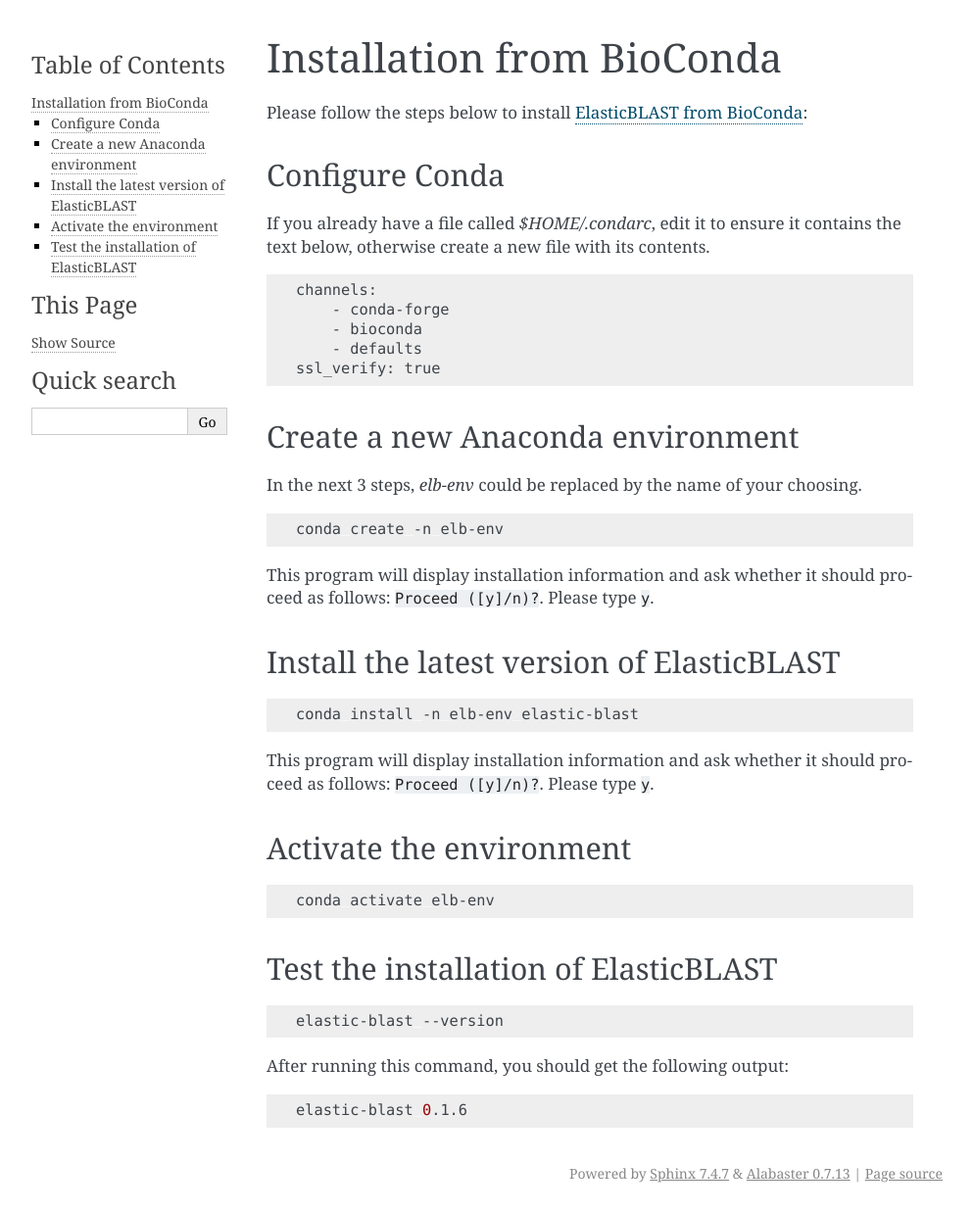
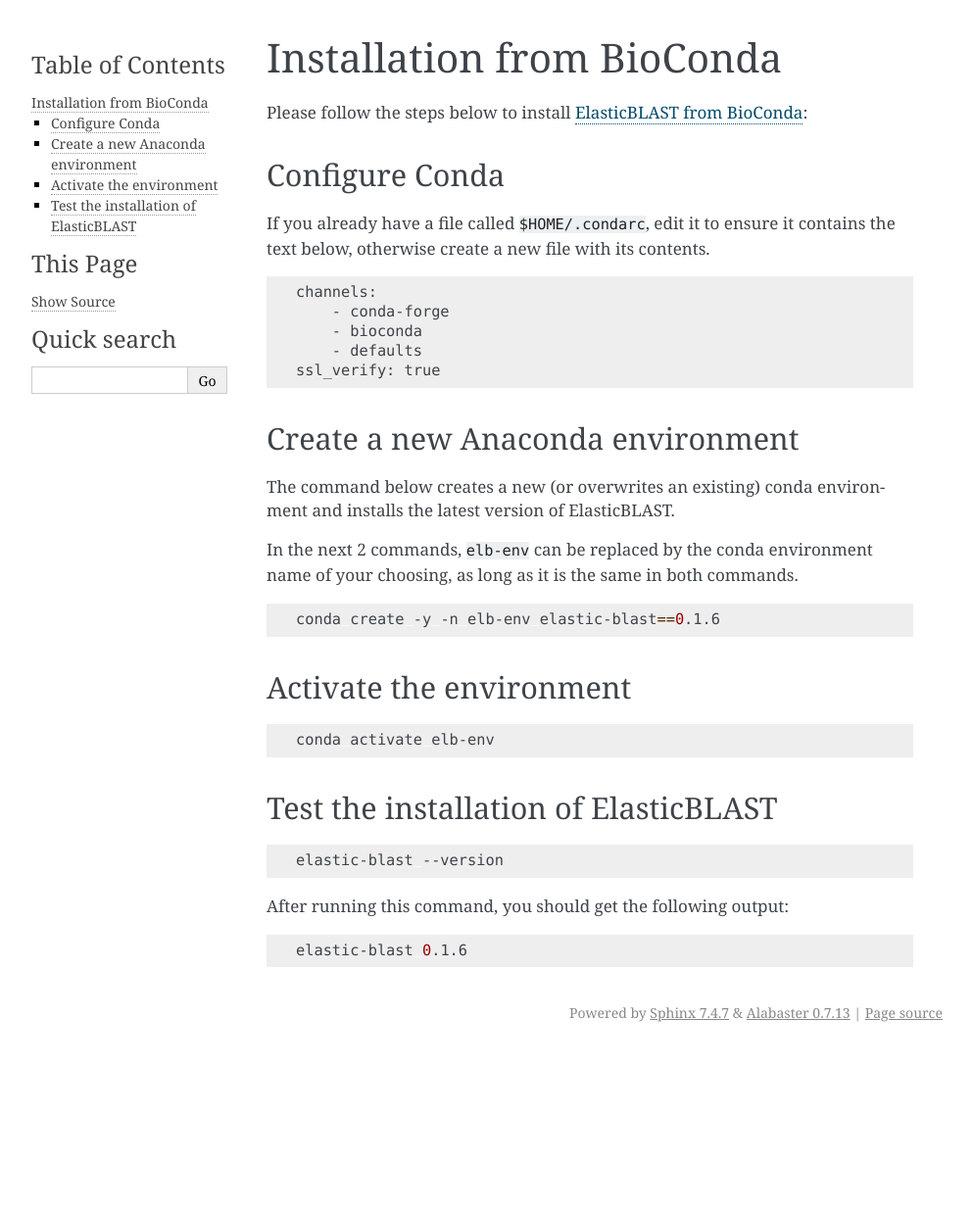
Before and after one commit to ncbi/elastic-blast-docs, a Sphinx documentation site: the page built from docs/source/tutorials/conda-install.rst, in a window 1280 px wide. Shown: the whole page at 98% size, without its empty margins (148-1141 px from the left). Built offline with Sphinx 7.4.7, drawn with Linux system fonts in a browser that asks for light colours; after the commit the page ends 1073 px from its top, so only the background shows below that.

Commit message:
Make conda installation more succinct

```diff
--- a/docs/source/tutorials/conda-install.rst
+++ b/docs/source/tutorials/conda-install.rst
@@ -18,7 +18,7 @@
 ..
 .. Please cite NCBI in any work or product based on this material.
 
-.. _tutorial_pypi:
+.. _tutorial_conda:
 
 Installation from BioConda
 ==========================
@@ -28,7 +28,7 @@
 Configure Conda
 ^^^^^^^^^^^^^^^
 
-If you already have a file called `$HOME/.condarc`, edit it to ensure it
+If you already have a file called ``$HOME/.condarc``, edit it to ensure it
 contains the text below, otherwise create a new file with its contents.
 
 .. code-block:: text
@@ -42,22 +42,15 @@
 Create a new Anaconda environment
 ^^^^^^^^^^^^^^^^^^^^^^^^^^^^^^^^^
 
-In the next 3 steps, `elb-env` could be replaced by the name of your choosing.
+The command below creates a new (or overwrites an existing) conda environment and installs
+the latest version of ElasticBLAST.
+
+In the next 2 commands, ``elb-env`` can be replaced by the conda environment
+name of your choosing, as long as it is the same in both commands.
 
 .. code-block:: bash
 
-    conda create -n elb-env
-
-This program will display installation information and ask whether it should proceed as follows: ``Proceed ([y]/n)?``. Please type ``y``.
-
-Install the latest version of ElasticBLAST
-^^^^^^^^^^^^^^^^^^^^^^^^^^^^^^^^^^^^^^^^^^
-
-.. code-block:: bash
-
-    conda install -n elb-env elastic-blast
-
-This program will display installation information and ask whether it should proceed as follows: ``Proceed ([y]/n)?``. Please type ``y``.
+    conda create -y -n elb-env elastic-blast=={VERSION}
 
 Activate the environment
 ^^^^^^^^^^^^^^^^^^^^^^^^
```
